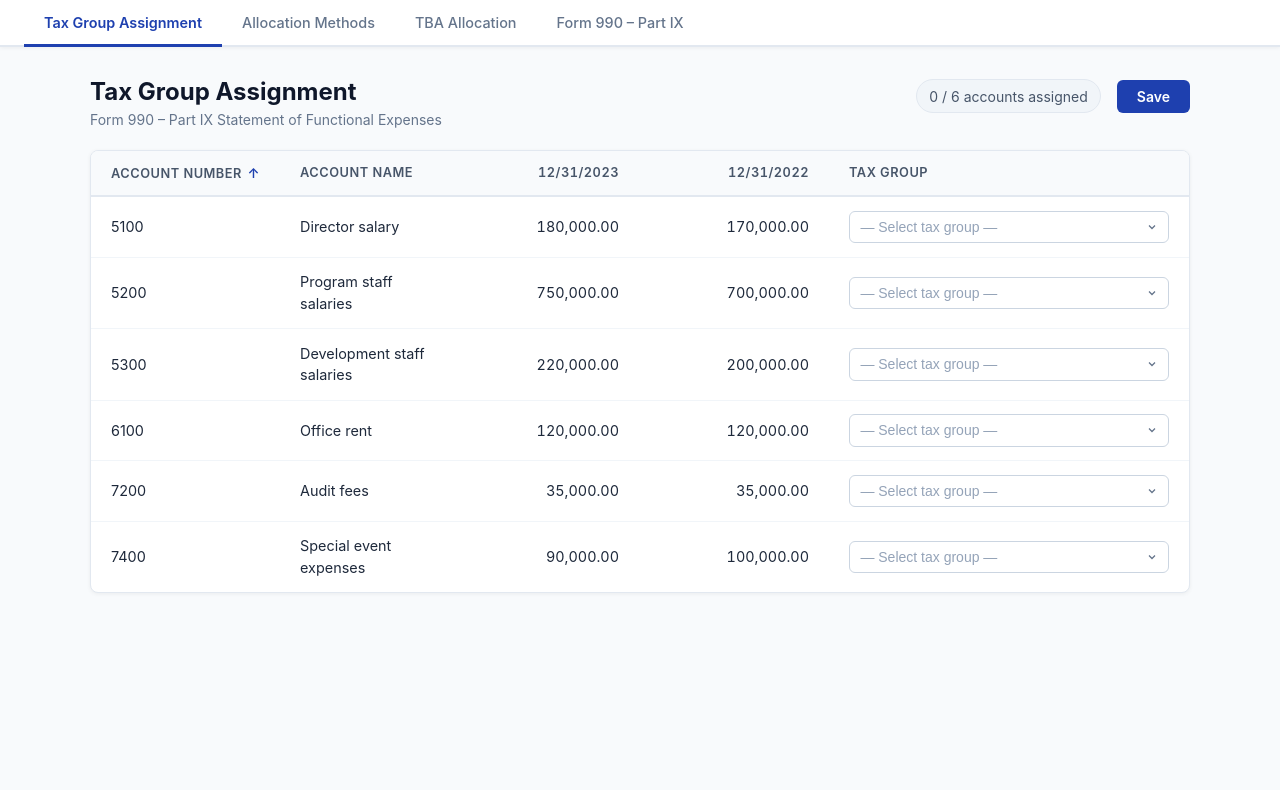
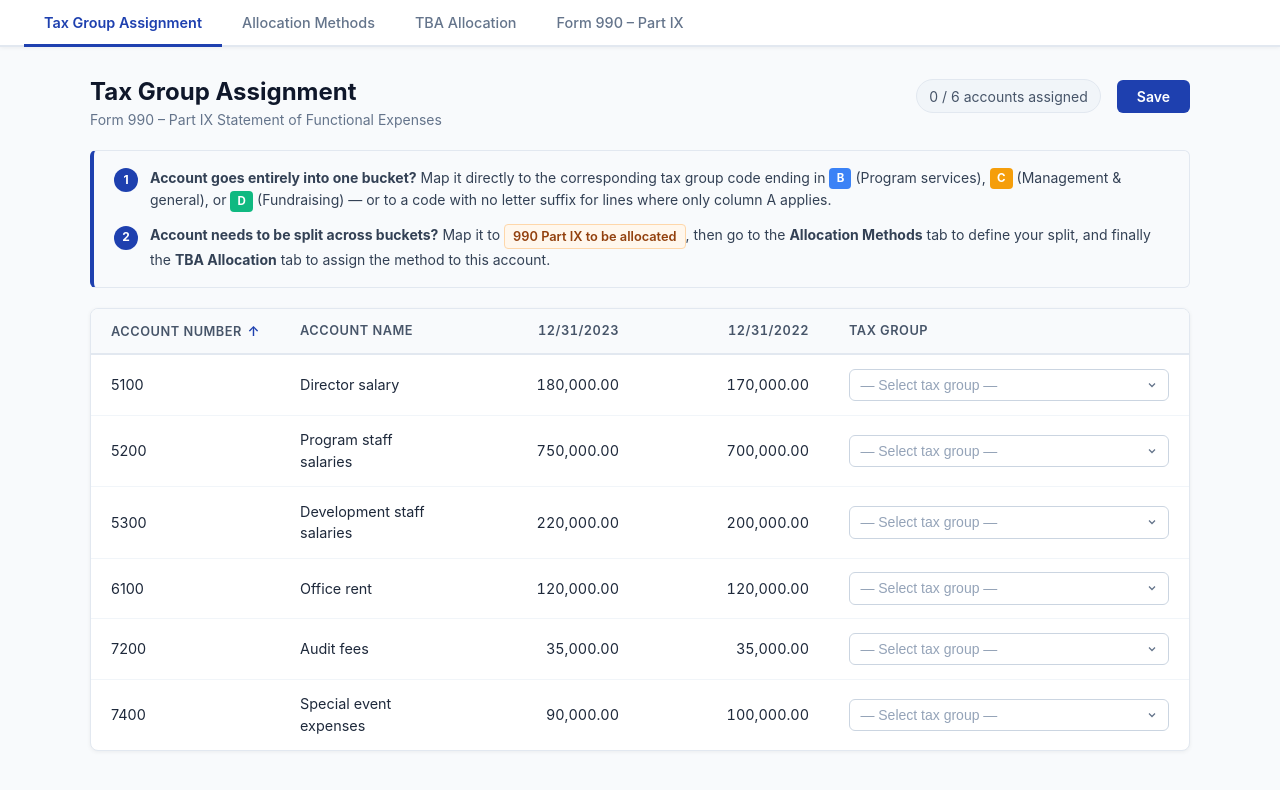
Before and after one commit to kookenny/form990-tool, a React (Vite) app: page / in a window 1280 px wide. Shown: the top 790 px of the page. Built offline with nearby package versions, Linux system fonts and the light colour scheme.

Commit message:
Add instructions panel to Tax Group Assignment tab

```diff
--- a/src/components/TaxGroupAssignment.css
+++ b/src/components/TaxGroupAssignment.css
@@ -73,7 +73,67 @@
   margin-bottom: 1rem;
 }
 
-/* ── Table container ── */
+/* ── Instructions panel ── */
+.tga-instructions {
+  background: #f8fafc;
+  border: 1px solid #e2e8f0;
+  border-left: 4px solid #1e40af;
+  border-radius: 6px;
+  padding: 1rem 1.25rem;
+  margin-bottom: 1.25rem;
+  display: flex;
+  flex-direction: column;
+  gap: 0.75rem;
+}
+
+.tga-instruction-item {
+  display: flex;
+  align-items: flex-start;
+  gap: 0.75rem;
+  font-size: 0.875rem;
+  color: #334155;
+  line-height: 1.55;
+}
+
+.tga-instr-step {
+  flex-shrink: 0;
+  width: 1.5rem;
+  height: 1.5rem;
+  background: #1e40af;
+  color: #fff;
+  border-radius: 50%;
+  font-size: 0.75rem;
+  font-weight: 700;
+  display: flex;
+  align-items: center;
+  justify-content: center;
+  margin-top: 0.1rem;
+}
+
+.tga-badge {
+  display: inline-block;
+  font-size: 0.72rem;
+  font-weight: 700;
+  padding: 0.1rem 0.45rem;
+  border-radius: 4px;
+  color: #fff;
+  vertical-align: middle;
+}
+.tga-badge-b   { background: #3b82f6; }
+.tga-badge-c   { background: #f59e0b; }
+.tga-badge-d   { background: #10b981; }
+.tga-badge-tba {
+  background: #fff7ed;
+  color: #92400e;
+  border: 1px solid #fed7aa;
+  font-size: 0.8rem;
+  padding: 0.1rem 0.5rem;
+  border-radius: 4px;
+  font-weight: 600;
+  vertical-align: middle;
+}
+
+
 .tga-table-container {
   border: 1px solid #e2e8f0;
   border-radius: 8px;
--- a/src/components/TaxGroupAssignment.jsx
+++ b/src/components/TaxGroupAssignment.jsx
@@ -150,6 +150,23 @@ export default function TaxGroupAssignment({ accounts, onTaxGroupChange }) {
         </div>
       )}
 
+      <div className="tga-instructions">
+        <div className="tga-instruction-item">
+          <span className="tga-instr-step">1</span>
+          <div>
+            <strong>Account goes entirely into one bucket?</strong>
+            <span> Map it directly to the corresponding tax group code ending in <span className="tga-badge tga-badge-b">B</span> (Program services), <span className="tga-badge tga-badge-c">C</span> (Management &amp; general), or <span className="tga-badge tga-badge-d">D</span> (Fundraising) — or to a code with no letter suffix for lines where only column&nbsp;A applies.</span>
+          </div>
+        </div>
+        <div className="tga-instruction-item">
+          <span className="tga-instr-step">2</span>
+          <div>
+            <strong>Account needs to be split across buckets?</strong>
+            <span> Map it to <span className="tga-badge tga-badge-tba">990 Part IX to be allocated</span>, then go to the <strong>Allocation Methods</strong> tab to define your split, and finally the <strong>TBA Allocation</strong> tab to assign the method to this account.</span>
+          </div>
+        </div>
+      </div>
+
       <div className="tga-table-container">
         <table className="tga-table">
           <thead>
```
